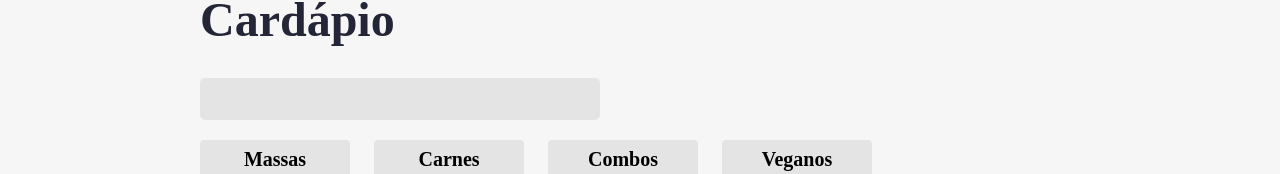
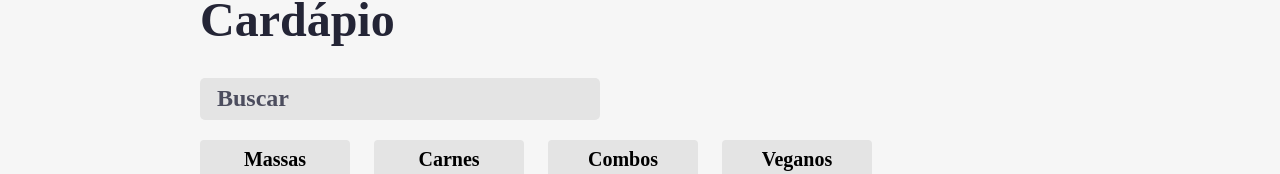
Before and after one commit to LucasBergamini05/Aluroni, a React (Create React App) app: page / in a window 1280 px wide. Shown: the part 514-688 px from the top of the page. Built offline with nearby package versions, Linux system fonts and the light colour scheme; a web font is replaced by a local one.

Commit message:
Definindo placeholder de busca

```diff
--- a/src/pages/cardapio/Buscador/index.tsx
+++ b/src/pages/cardapio/Buscador/index.tsx
@@ -11,6 +11,7 @@ export default function Buscador({busca, setBusca}: IProps){
       <input
         value={busca}
         onChange={evento => setBusca(evento.target.value)}
+        placeholder='Buscar'
       />
     </div>
   )
```
